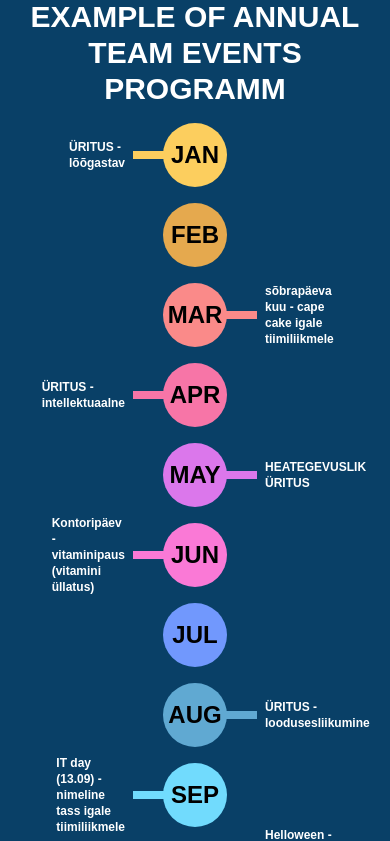
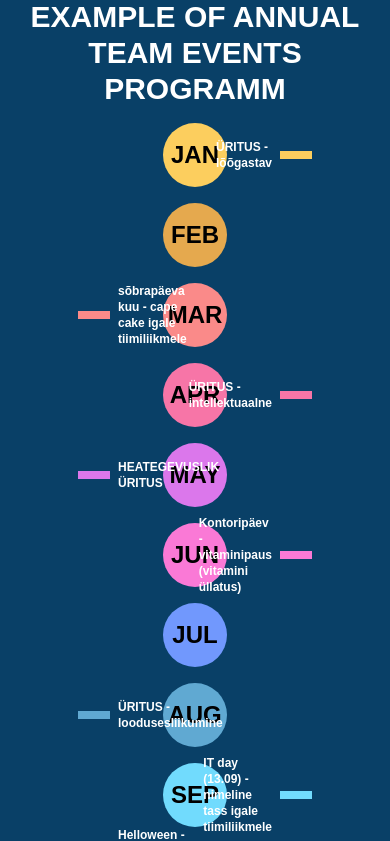
Before and after one commit to Aero385/yayo, a Next.js app: page / in a window 390 px wide. Shown: the part 5540-6381 px from the top of the page. Built offline with nearby package versions, Linux system fonts and the light colour scheme.

Commit message:
fixed layout mobile bug

```diff
--- a/container/Example.js
+++ b/container/Example.js
@@ -91,7 +91,7 @@ export default function Example(){
           />
           {examples.map((card, index) => (
             <motion.div
-              className="relative w-ful max-w-6xl mx-auto px-2"
+              className="relative w-full max-w-6xl mx-auto px-2"
               key={index}
               variants={staggerContainer}
               initial='hidden'
```
